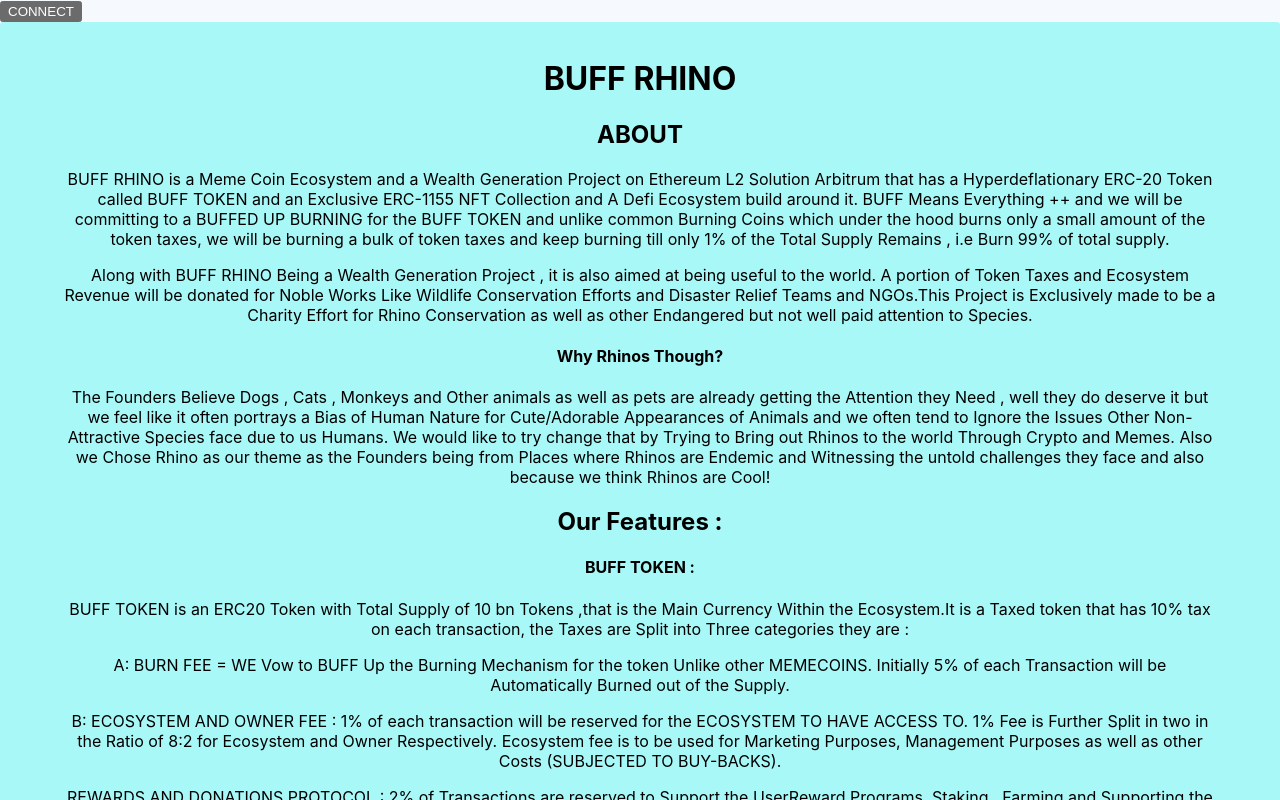
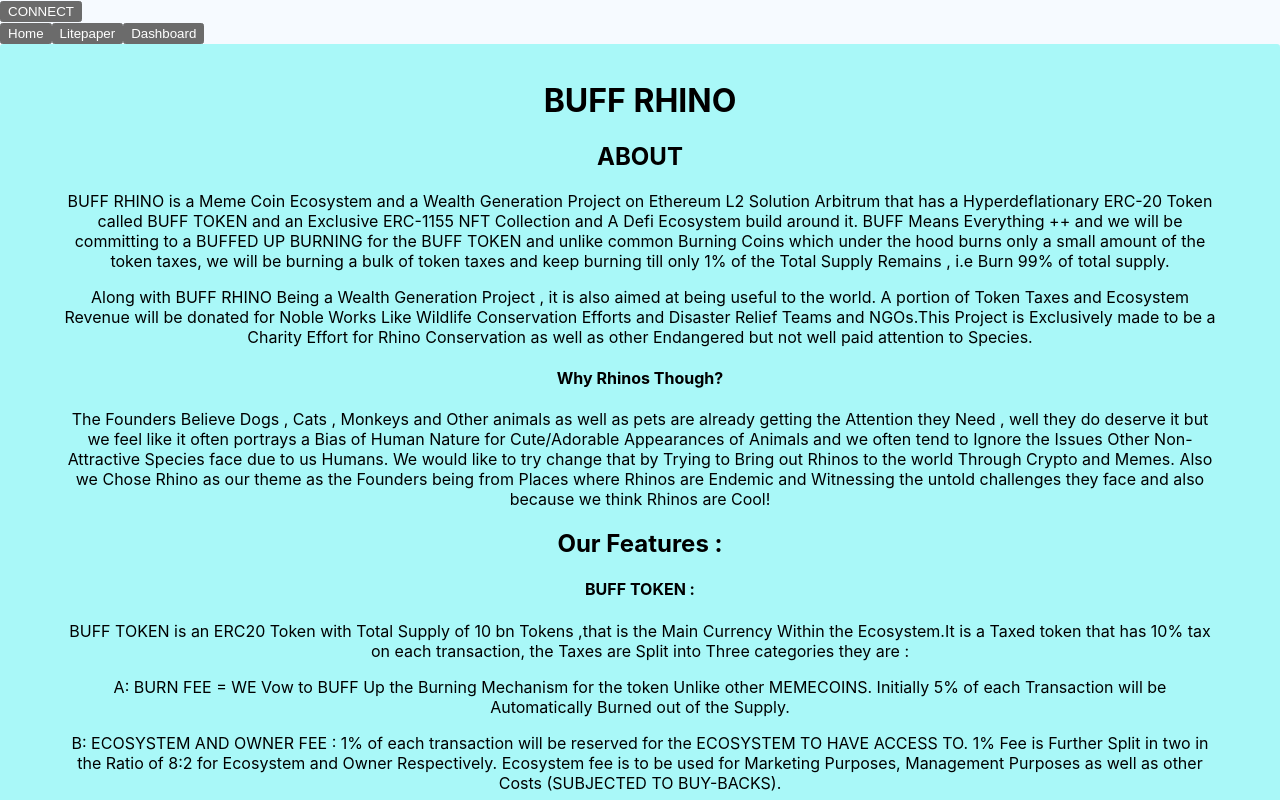
Before and after one commit to sedpepe/Sed-Pepe, a Next.js app in the folder FrontEnd/: page / in a window 1280 px wide. Shown: the top 800 px of the page. Built offline with nearby package versions, Linux system fonts and the light colour scheme; what @thirdweb-dev/react would draw is missing.

Commit message:
continue...

```diff
--- a/FrontEnd/Components/Acount.jsx
+++ b/FrontEnd/Components/Acount.jsx
@@ -1,6 +1,4 @@
 import React from 'react'
-import { useContext } from 'react'
-import { AppContext } from '../Api/contextApi'
 
 const Acount = ({connectedUser , BuffTokenBalance}) => {
   return (
--- a/FrontEnd/Components/NavBarComponent.jsx
+++ b/FrontEnd/Components/NavBarComponent.jsx
@@ -2,6 +2,7 @@
 import { AppContext } from '../Api/contextApi';
 import { useContext } from 'react';
 import LoginPage from './LoginPage';
+import Link from 'next/link';
 
 const NavBarComponent = () => {
     const {connectedUser} =useContext(AppContext);
@@ -10,6 +11,11 @@
         <div>
          <LoginPage/>
       </div>
+      <div>
+      <Link href ={'./'}><button>Home</button></Link>
+        <Link href ={'./litepaper'}><button>Litepaper</button></Link>
+        <Link href ={'./profile'}><button>Dashboard</button></Link>
+      </div>
     </div>
   )
 }
--- a/FrontEnd/pages/index.js
+++ b/FrontEnd/pages/index.js
@@ -16,7 +16,6 @@
       <main>
         <div>
            <HomePage/>
-           <Whitepaper/>
         </div>
       </main>
     </div>
```
Also changed, not shown: FrontEnd/pages/litepaper.js (added, +11 -0 lines).
